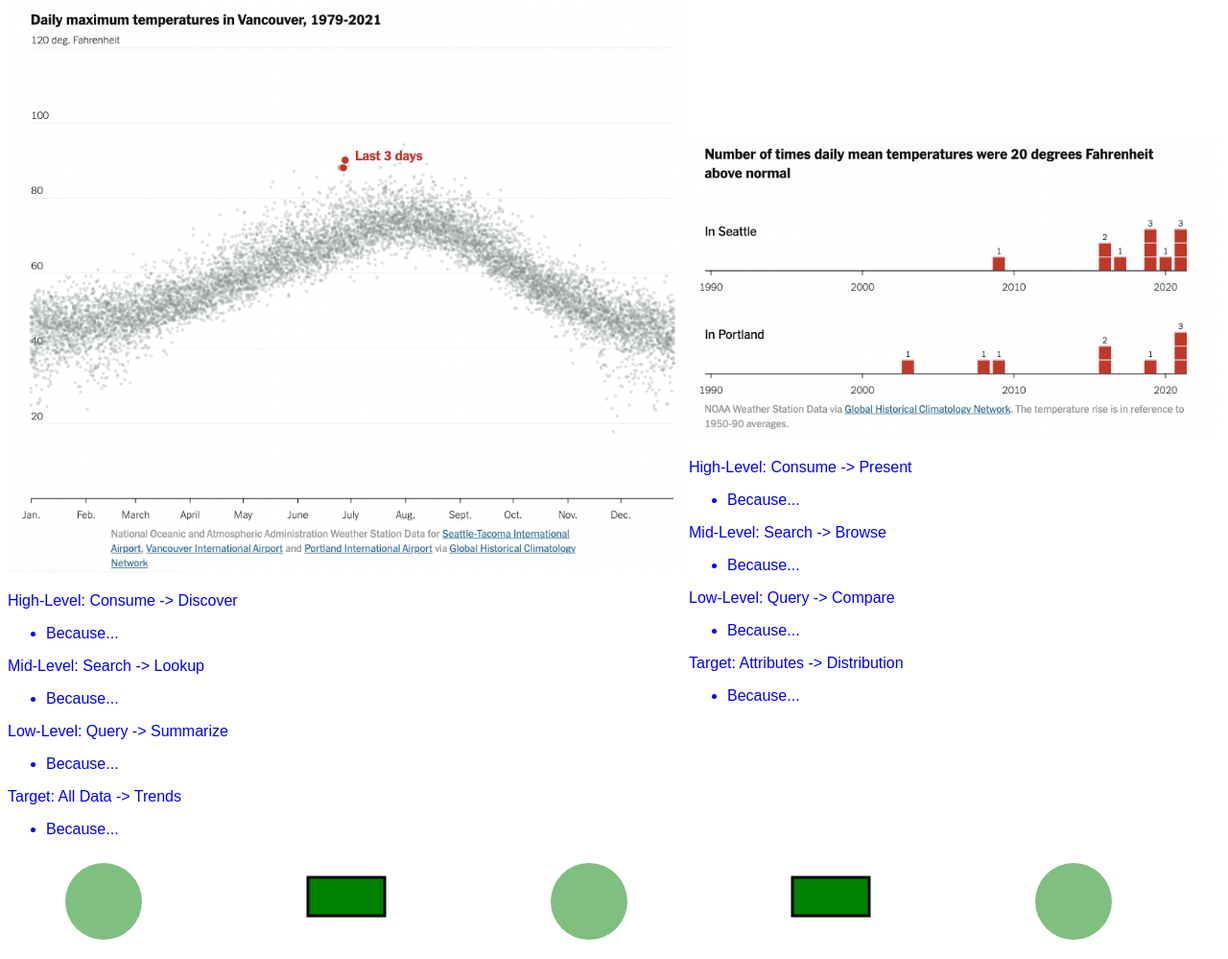
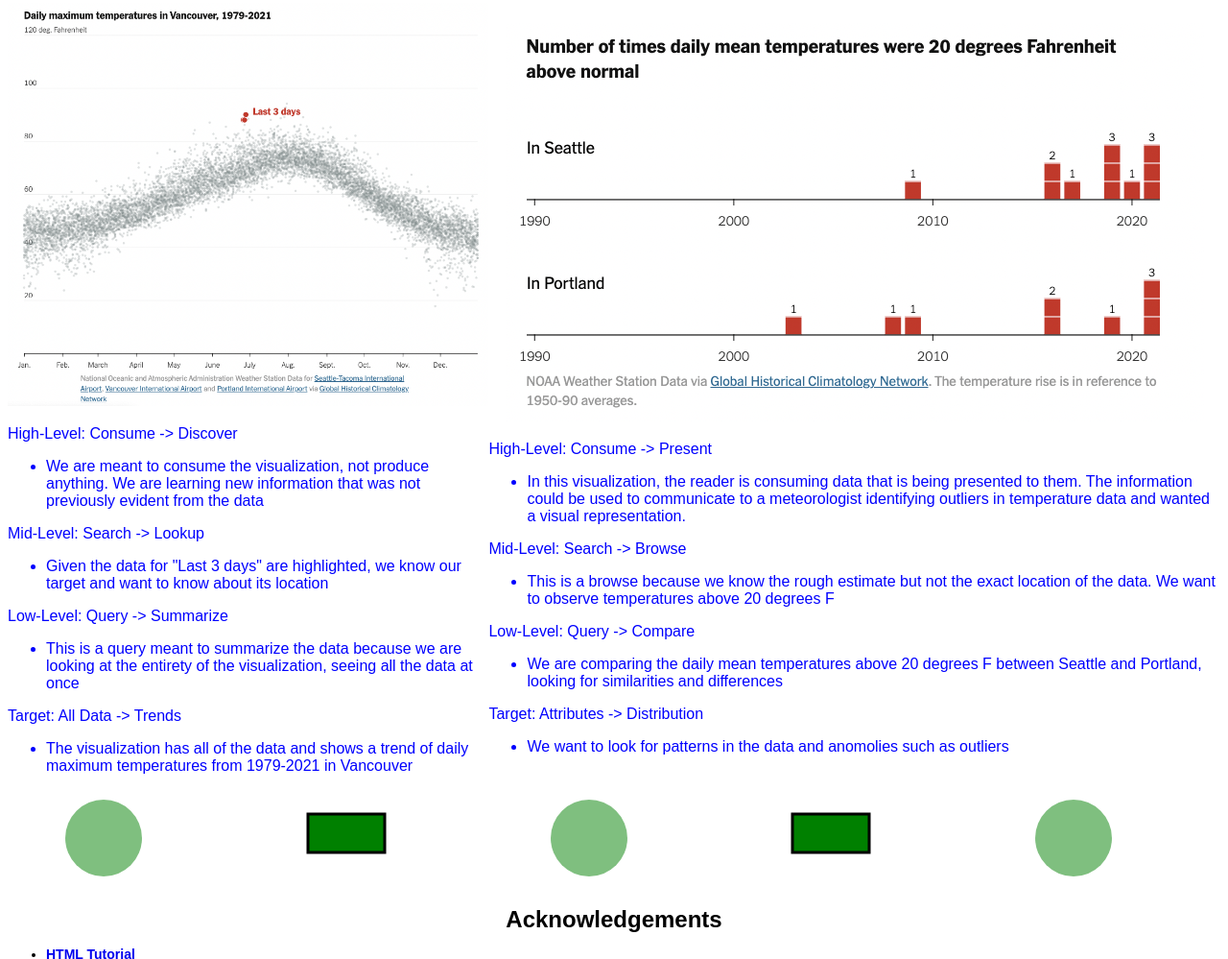
Before and after one commit to JoaoPedro-dot/hw-02-pratheek-jp, a plain HTML site: page index.html in a window 1280 px wide. Shown: the part 901-1900 px from the top of the page at 96% size. Drawn offline with Linux system fonts and the light colour scheme.

Commit message:
Final Edits

```diff
--- a/index.html
+++ b/index.html
@@ -6,35 +6,38 @@
 </head>
 
 <link rel="stylesheet" href="style.css">
+
+<!-- HTML title -->
 <title>hw-02</title>
 
-
+<!-- HTML body -->
 <body>
 
+<!-- Pt.1 Data Abstraction -->
     <div id="data-abstraction">
         <div class="info">
-
+            <!-- Centers the header -->
             <h1 class="centered">
                 Dataset Types
             </h1>
-
-            <table bgcolor="lightgrey" align="center">
-                <tr bgcolor="lightblue">
+            <!-- Creates the table -->
+            <table class="table">
+                <tr class="table-header">
                     <th width="550">Data</th>
                     <th width="550">Link</th>
                     <th width="550">Dataset Type</th>
                 </tr>
-                <tr bgcolor="white" align="center">
+                <tr class="row">
                     <td>UFO</td>
                     <td><a href="data/UFO.csv">UFO.csv</a></td>
                     <td>Table</td>
                 </tr>
-                <tr bgcolor="white" align="center">
+                <tr class="row">
                     <td>Airports</td>
                     <td><a href="data/Airports.csv">Airports.csv</a></td>
                     <td>Table</td>
                 </tr>
-                <tr bgcolor="white" align="center">
+                <tr class="row">
                     <td>Google-Web</td>
                     <td><a href="data/Google-Web.txt">Google-Web.txt</a></td>
                     <td>Network</td>
@@ -122,66 +125,62 @@
 
         <div class="container" style="display: flex;">
             <div class="left-column">
-                <div style="text-align: center; color:blue">
-                    <img src="img/vis1.png" style="max-width: 100%; max-height: 100%; width: auto; height: auto;" class="centered">
+                <img src="img/vis1.png" class="centered">
                 <div align="left">
                     <p>
                         High-Level: Consume -> Discover
                         <ul>
-                                <li>Because...</li>
+                            <li>We are meant to consume the visualization, not produce anything. We are learning new information that was not previously evident from the data</li>
                         </ul>
                     </p>
                     <p>
                         Mid-Level: Search -> Lookup
                         <ul>
-                                <li>Because...</li>
+                            <li>Given the data for "Last 3 days" are highlighted, we know our target and want to know about its location</li>
                         </ul>
                     </p>
                     <p>
                         Low-Level: Query -> Summarize
                         <ul>
-                                <li>Because...</li>
+                            <li>This is a query meant to summarize the data because we are looking at the entirety of the visualization, seeing all the data at once</li>
                         </ul>
                     </p>
                     <p>
                         Target: All Data -> Trends
                         <ul>
-                                <li>Because...</li>
+                            <li>The visualization has all of the data and shows a trend of daily maximum temperatures from 1979-2021 in Vancouver</li>
                         </ul>
                     </p>
                 </div>
             </div>
-            </div>
 
             <div class="right-column">
-                <div style="text-align: center; color: blue;">
-                    <img src="img/vis2.png" style="max-width: 100%; max-height: 100%; width: auto; height: auto;" class="centered">
+                <img src="img/vis2.png" class="centered">
                 <div align="left">
                     <p>
                         High-Level: Consume -> Present
                         <ul>
-                                <li>Because...</li>
+                            <li>In this visualization, the reader is consuming data that is being presented to them. The information could be used to communicate to a meteorologist identifying outliers in temperature data and wanted a visual representation.</li>
                         </ul>
                     </p>
                     <p>
                         Mid-Level: Search -> Browse
                         <ul>
-                                <li>Because...</li>
+                            <li>This is a browse because we know the rough estimate but not the exact location of the data. We want to observe temperatures above 20 degrees F</li>
                         </ul>
                     </p>
                     <p>
                         Low-Level: Query -> Compare
                         <ul>
-                                <li>Because...</li>
+                            <li>We are comparing the daily mean temperatures above 20 degrees F between Seattle and Portland, looking for similarities and differences</li>
                         </ul>
                     </p>
                     <p>
                         Target: Attributes -> Distribution
                         <ul>
-                                <li>Because...</li>
+                            <li>We want to look for patterns in the data and anomolies such as outliers</li>
                         </ul>
                     </p>
-                    </div>
                 </div>
             </div>
         </div>
@@ -248,6 +247,5 @@
             </ul>
         </div>
     </h1>
-
 </body>
 </html>
--- a/style.css
+++ b/style.css
@@ -8,11 +8,23 @@ body {
 	text-align: center;
 }
 
-table {
+.table {
     border-collapse:collapse;
+    align-items: center;
+    background-color: lightgray;
 }
 
-td {
+.table-header {
+    background-color: lightblue;
+}
+
+
+.row {
+    background-color: white;
+    text-align: center;
+}
+
+tr {
     border: solid 1px;
     border-color: lightgray;
     border-left: none;
@@ -22,6 +34,23 @@ td {
 .container {
     display: flex;
     align-items: center;
+}
+
+.left-column {
+    text-align: center;
+    color: blue;
+}
+
+.right-column {
+    text-align: center;
+    color: blue;
+}
+
+img {
+    max-width: 100%;
+    max-height: 100%;
+    width: auto;
+    height: auto;
 }
 
 rect {
```
Lines whose indentation alone changed are shown as unchanged.
